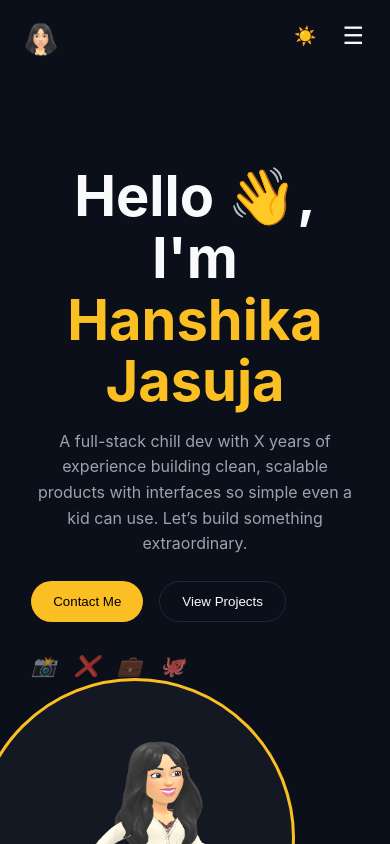
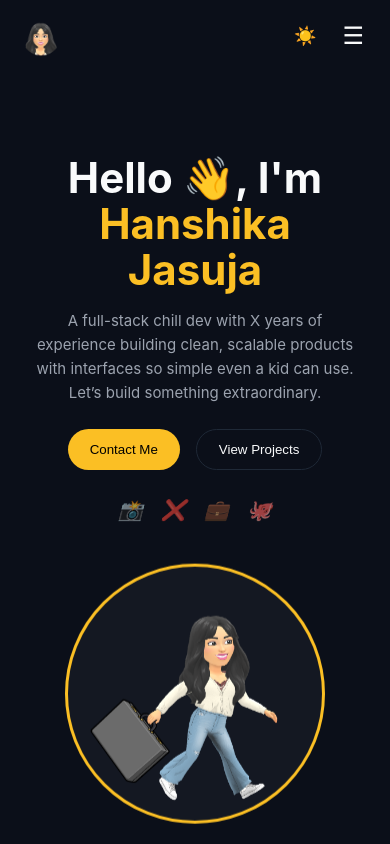
Before and after one commit to HanshikaJ21/hanshika-portfolio, a React (Vite) app: page / in a window 390 px wide. Shown: the top 844 px of the page. Built offline with nearby package versions, Linux system fonts and the light colour scheme.

Commit message:
Fix mobile hero layout and animate emoji

```diff
--- a/src/styles/hero.css
+++ b/src/styles/hero.css
@@ -6,6 +6,7 @@
   justify-content: space-between;
 }
 
+/* LEFT */
 .hero-left {
   max-width: 520px;
 }
@@ -26,6 +27,7 @@
   line-height: 1.6;
 }
 
+/* ACTION BUTTONS */
 .hero-actions {
   margin-top: 24px;
   display: flex;
@@ -44,7 +46,7 @@
 .secondary-btn {
   background: transparent;
   border: 1px solid var(--border);
-  color: var(--text); /* fixes dark mode text */
+  color: var(--text);
   padding: 12px 22px;
   border-radius: 999px;
   cursor: pointer;
@@ -55,6 +57,7 @@
   background: rgba(255, 255, 255, 0.08);
 }
 
+/* SOCIAL ICONS */
 .socials {
   margin-top: 32px;
   display: flex;
@@ -63,15 +66,14 @@
   opacity: 0.6;
 }
 
-.hero-right img {
-  width: 420px;
-  height:420px;
-
+/* RIGHT */
+.hero-right {
+  margin-right: 120px;
+  display: flex;
+  justify-content: center;
 }
 
-.hero-right {
-  margin-right: 120px!important; /* adjust: 40–80px if needed */
-}
+/* EMOJI CIRCLE */
 .hero-img-wrapper {
   width: 320px;
   height: 320px;
@@ -80,8 +82,22 @@
   display: flex;
   align-items: center;
   justify-content: center;
-  overflow: hidden; /* 🔑 clips image inside circle */
+  overflow: hidden;
   background: rgba(255, 255, 255, 0.04);
+
+  /* ✨ ANIMATION */
+  animation: float 6s ease-in-out infinite;
+  box-shadow: 0 0 0 rgba(255, 200, 61, 0.4);
+}
+
+.hero-img-wrapper::after {
+  content: "";
+  position: absolute;
+  inset: -6px;
+  border-radius: 50%;
+  box-shadow: 0 0 30px rgba(255, 200, 61, 0.25);
+  opacity: 0;
+  animation: glow 6s ease-in-out infinite;
 }
 
 .hero-img-wrapper img {
@@ -89,15 +105,71 @@
   height: auto;
   object-fit: contain;
 }
+
+/* 🌊 FLOAT ANIMATION */
+@keyframes float {
+  0% {
+    transform: translateY(0);
+  }
+  50% {
+    transform: translateY(-16px);
+  }
+  100% {
+    transform: translateY(0);
+  }
+}
+
+/* ✨ GLOW PULSE */
+@keyframes glow {
+  0% {
+    opacity: 0;
+  }
+  50% {
+    opacity: 1;
+  }
+  100% {
+    opacity: 0;
+  }
+}
+
+/* 📱 MOBILE FIXES */
 @media (max-width: 768px) {
   .hero {
-    min-height: auto;              /* ❌ remove forced full screen */
-    padding-top: 120px;            /* ✅ space for fixed navbar */
+    min-height: auto;
+    padding-top: 120px;
     padding-bottom: 60px;
-    display: flex;
     flex-direction: column;
     align-items: center;
-    justify-content: flex-start;   /* ⬆️ no weird centering */
+    justify-content: flex-start;
     text-align: center;
   }
+
+  .hero h1 {
+    font-size: 42px;
+  }
+
+  .hero p {
+    font-size: 15px;
+  }
+
+  .hero-actions {
+    justify-content: center;
+    flex-wrap: wrap;
+  }
+
+  .socials {
+    justify-content: center;
+    margin-top: 28px;
+  }
+
+  .hero-right {
+    margin-right: 0 !important;
+    margin-top: 42px;
+    width: 100%;
+  }
+
+  .hero-img-wrapper {
+    width: 260px;
+    height: 260px;
+  }
 }
```
